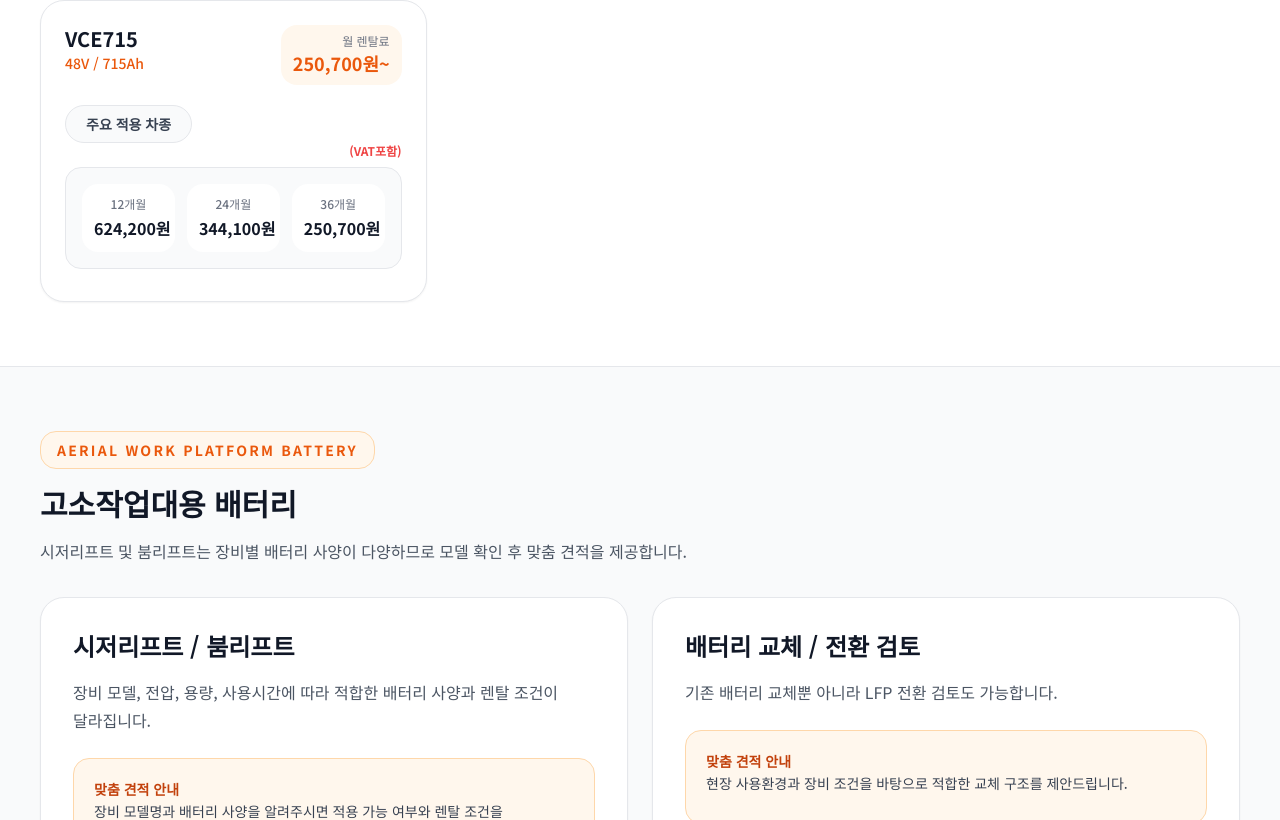
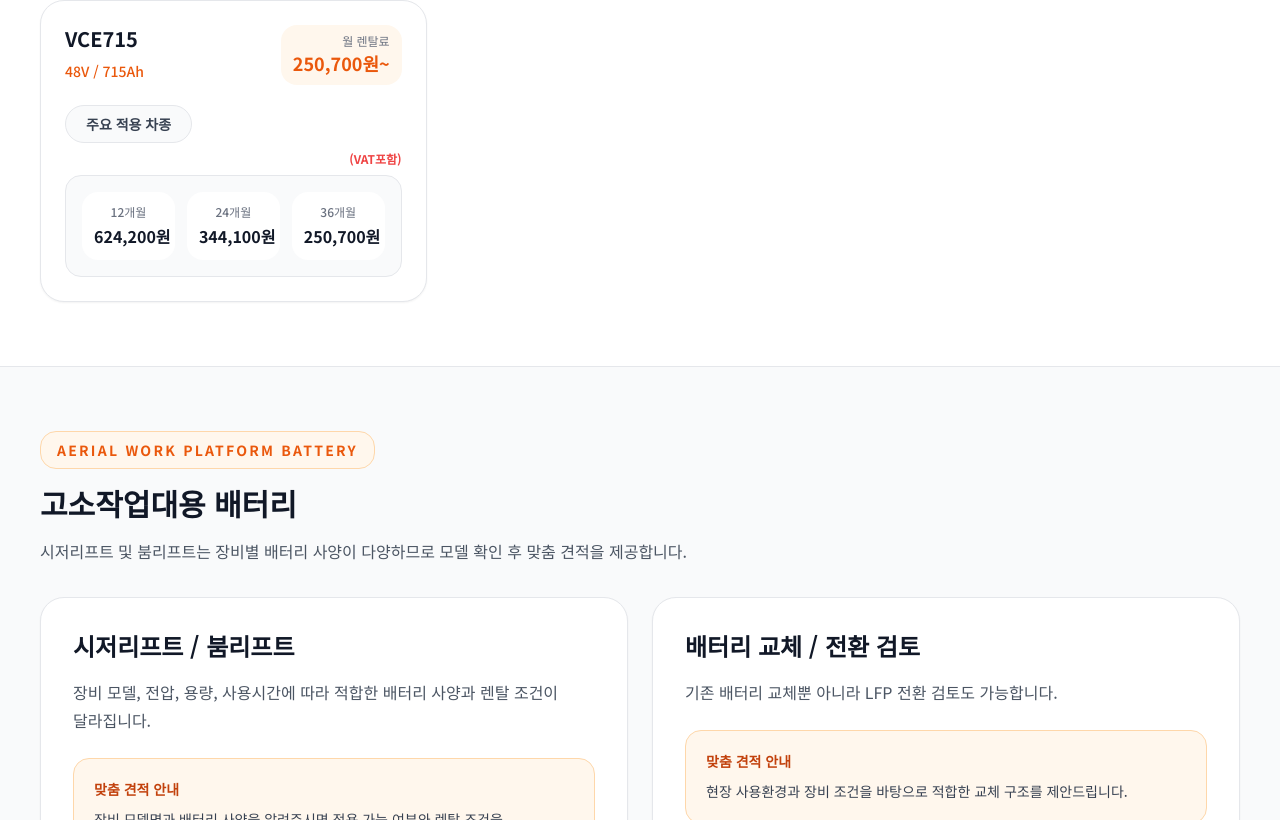
Before and after one commit to Ltongs/rnfkorea-site, a React (Vite) app: page /battery-shop in a window 1280 px wide. Shown: the part 1400-2220 px from the top of the page. Built offline with nearby package versions, Linux system fonts and the light colour scheme.

Commit message:
site update 2026-04-16 02:40:15

```diff
--- a/pages/battery-shop/index.tsx
+++ b/pages/battery-shop/index.tsx
@@ -190,7 +190,7 @@ function ApplyModelsTooltip({ items }: { items: ApplyModel[] }) {
       </button>
 
       <div
-        className={`absolute left-0 bottom-full mb-2 w-[420px] max-w-[calc(100vw-3rem)] rounded-[28px] border border-gray-200 bg-white p-5 shadow-2xl transition-all duration-150 ${
+        className={`absolute left-0 top-full z-40 mt-2 w-[420px] max-w-[calc(100vw-3rem)] rounded-[28px] border border-gray-200 bg-white p-5 shadow-2xl transition-all duration-150 ${
           open
             ? "visible translate-y-0 opacity-100"
             : "invisible translate-y-1 opacity-0"
@@ -223,7 +223,7 @@ function RentalCard({ item }: { item: RentalItem }) {
       <div className="flex items-start justify-between gap-4">
         <div>
           <div className="text-xl font-semibold text-gray-900">{item.model}</div>
-          <div className="mb-2 text-sm font-medium text-orange-600">{item.capacity}</div>
+          <div className="mt-2 text-sm font-medium text-orange-600">{item.capacity}</div>
         </div>
 
         <div className="rounded-2xl bg-orange-50 px-3 py-2 text-right">
@@ -238,7 +238,7 @@ function RentalCard({ item }: { item: RentalItem }) {
         <div>{!!item.applyModels?.length && <ApplyModelsTooltip items={item.applyModels} />}</div>
       </div>
 
-      <div className="mb-2">
+      <div className="mt-2">
         <div className="mb-2 grid grid-cols-3 gap-3 text-center">
           <div />
           <div />
@@ -292,7 +292,7 @@ function QuoteOnlyCard({
 
       <div className="mt-6 rounded-2xl border border-orange-200 bg-orange-50 px-5 py-5">
         <div className="text-sm font-semibold text-orange-700">맞춤 견적 안내</div>
-        <p className="mb-2 break-keep text-sm leading-6 text-gray-700">{note}</p>
+        <p className="mt-2 break-keep text-sm leading-6 text-gray-700">{note}</p>
       </div>
     </div>
   );
@@ -383,7 +383,7 @@ export default function BatteryShopPage() {
         </div>
       </section>
 
-      <section id="forklift" className="scroll-mb-28 border-b border-gray-200 bg-white">
+      <section id="forklift" className="scroll-mt-28 border-b border-gray-200 bg-white">
         <div className="mx-auto max-w-7xl px-6 py-12 md:px-10 md:py-16">
           <CategoryHeader
             eyebrow="Forklift Battery"
@@ -399,7 +399,7 @@ export default function BatteryShopPage() {
         </div>
       </section>
 
-      <section id="awp" className="scroll-mb-28 border-b border-gray-200 bg-gray-50">
+      <section id="awp" className="scroll-mt-28 border-b border-gray-200 bg-gray-50">
         <div className="mx-auto max-w-7xl px-6 py-12 md:px-10 md:py-16">
           <CategoryHeader
             eyebrow="Aerial Work Platform Battery"
@@ -422,7 +422,7 @@ export default function BatteryShopPage() {
         </div>
       </section>
 
-      <section id="golfcart" className="scroll-mb-28 border-b border-gray-200 bg-white">
+      <section id="golfcart" className="scroll-mt-28 border-b border-gray-200 bg-white">
         <div className="mx-auto max-w-7xl px-6 py-12 md:px-10 md:py-16">
           <CategoryHeader
             eyebrow="Golf Cart Battery"
@@ -445,7 +445,7 @@ export default function BatteryShopPage() {
         </div>
       </section>
 
-      <section id="consultation" className="scroll-mb-28 bg-gray-900">
+      <section id="consultation" className="scroll-mt-28 bg-gray-900">
         <div className="mx-auto max-w-7xl px-6 py-14 md:px-10 md:py-20">
           <div className="rounded-[2rem] bg-white px-6 py-8 md:px-10 md:py-10">
             <div className="max-w-3xl">
```
